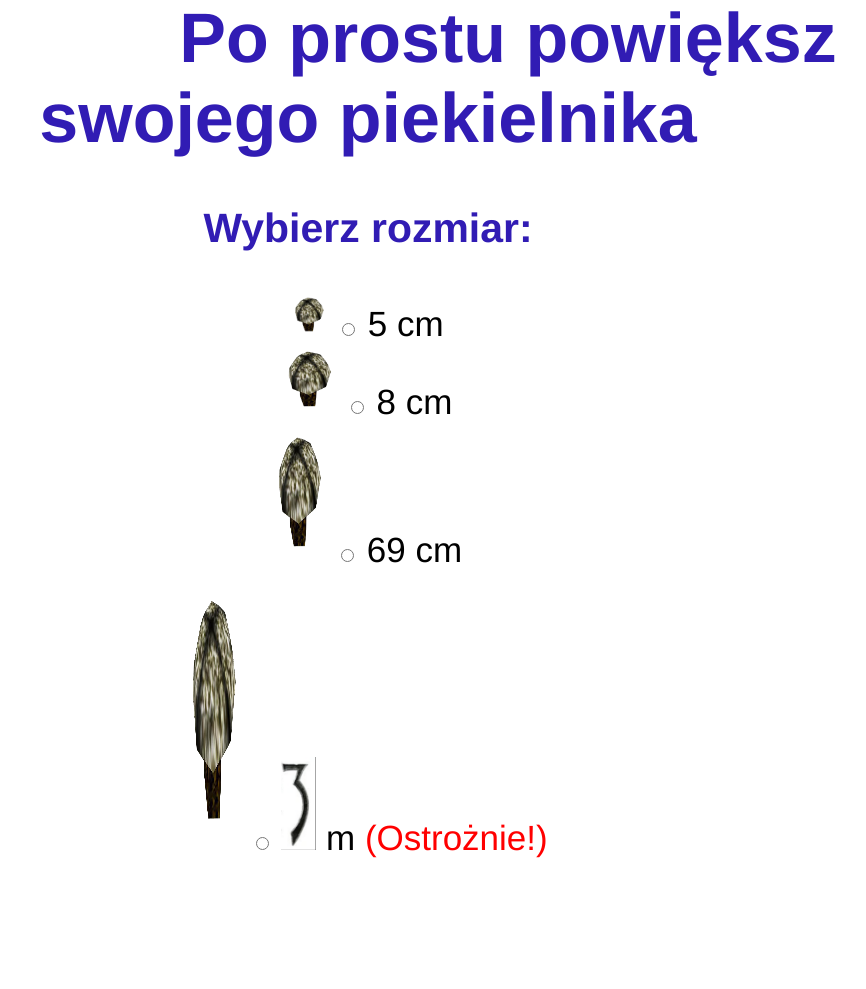
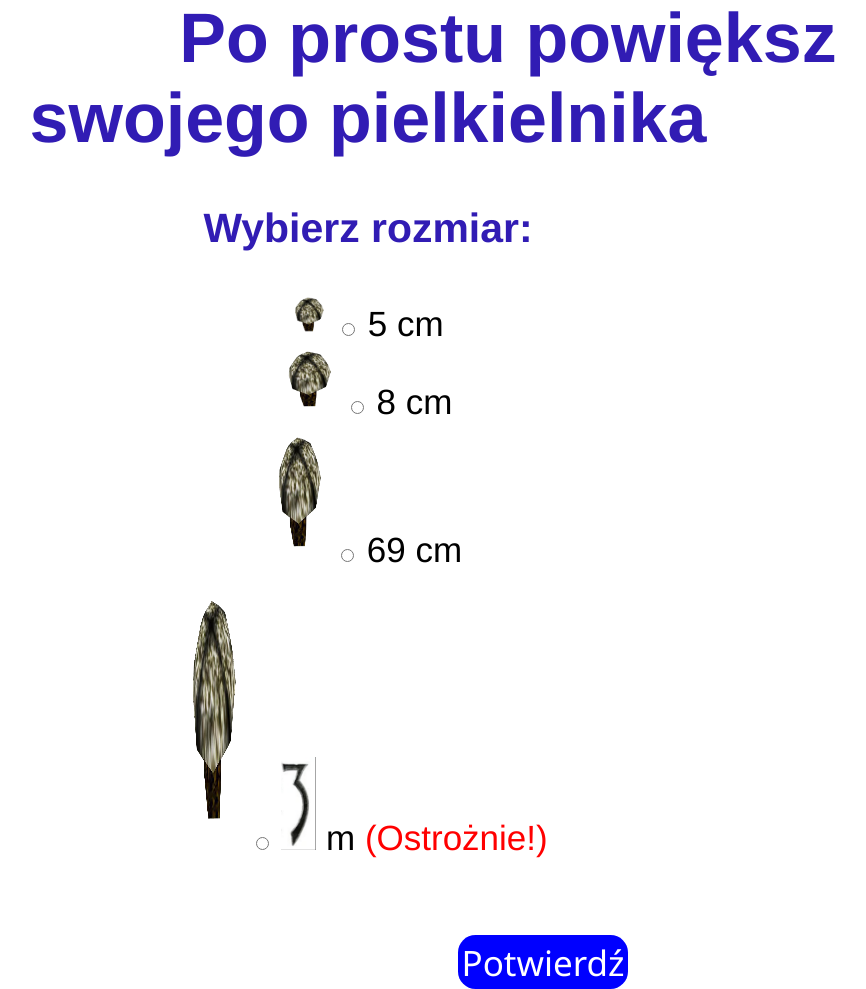
Before and after one commit to Fistaszeq/Piekielnik, a plain HTML site: page index.html in a window 1280 px wide. Shown: the whole page, without its empty margins (272-1138 px from the left). Before the commit the page ends 858 px from the top, so only its background shows below. Drawn offline with Linux system fonts and the light colour scheme.

Commit message:
Add files via upload

```diff
--- a/index.html
+++ b/index.html
@@ -21,11 +21,24 @@
             color:red;
             font-weight: 100;
         }
+
+        .button {
+            background-color: blue;
+            color: white;
+            font-family: 'Segoe UI', Tahoma, Geneva, Verdana, sans-serif;
+            width: 200px;
+            height: 50px;
+            padding: 0.1em;
+            text-decoration: none;
+            margin-right: -10em;
+            border-radius: 0.5em;
+            font-size: 1em;
+        }
     </style>
 </head>
 <body>
     <h1><span style="margin-left: 4em;"> Po prostu powiększ</span> <br>
-        swojego piekielnika</h1>
+        swojego pielkielnika</h1>
 
     <h3>Wybierz rozmiar:</h3>
 
@@ -51,8 +64,8 @@
     <label for="html"><img src="Zrzut ekranu 2023-04-16 165458.png" style="width: 1em;" alt=""> m</label>
 
         <span id="span" style="color:red; font-weight:100;">(Ostrożnie!)</span>
-
-
+    <br><br><br>
+    <a class="button" href="https://Pornhub.com">Potwierdź</a>
 </span>
 </form>
 </body>
```
